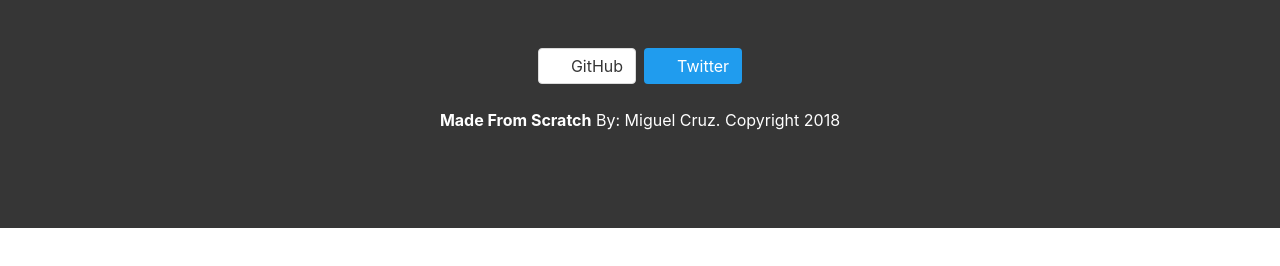
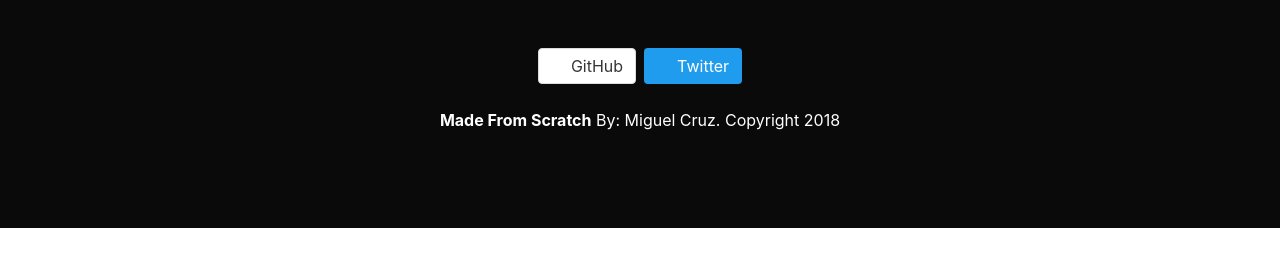
Before and after one commit to Acelogic/acelogic.github.io, a plain HTML site: page htmlComponents/footer.html in a window 1280 px wide. Drawn offline with nearby package versions, Linux system fonts and the light colour scheme.

Commit message:
Turn Navbar and footer AMOLED black

```diff
--- a/htmlComponents/footer.html
+++ b/htmlComponents/footer.html
@@ -12,7 +12,7 @@
 <body>
 
   <!--Footer-->
-  <footer class="footer has-background-dark has-text-white has-text-centered">
+  <footer class="footer has-background-black has-text-white has-text-centered">
     <p class="buttons is-centered">
       <a class="button" href="http://github.com/Acelogic">
         <span class="icon">
```
Also changed, not shown: htmlComponents/navBar.html (+1 -1 lines).
